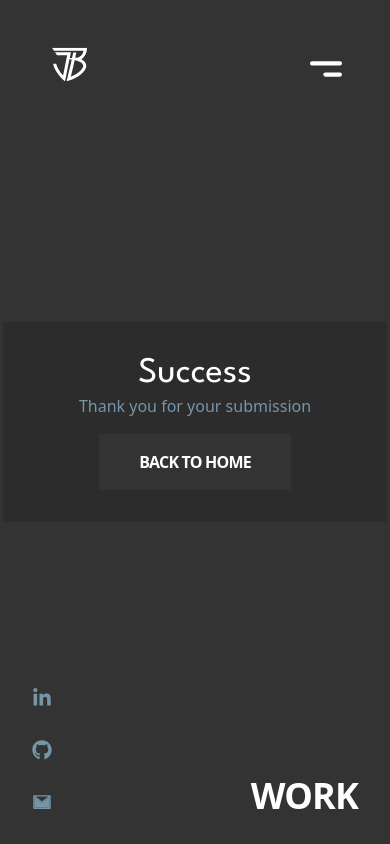
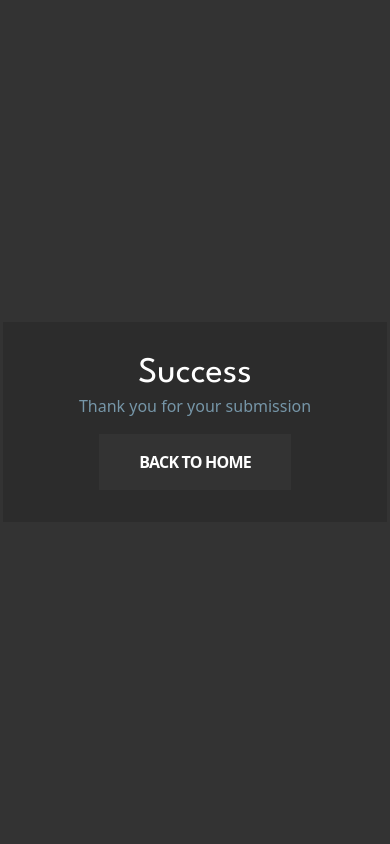
Before and after one commit to jablancTheDesigner/Jablanc-v3, a Next.js app: page /success in a window 390 px wide. Built offline with nearby package versions, Linux system fonts and the light colour scheme.

Commit message:
UI edits

```diff
--- a/components/Animated/AnimatedHeader.tsx
+++ b/components/Animated/AnimatedHeader.tsx
@@ -1,12 +1,16 @@
+import { motion } from "framer-motion";
 import AnimatedComponent from "./AnimatedComponent"
 
 const AnimatedHeader = ({title}) => {
     return (
-        <AnimatedComponent>
-            <h1 className="text-5xl md:text-5xl lg:text-6xl tracking-tight font-bold leading-[0.85] uppercase text-center text-white w-full mb-8">
-                {title}
-            </h1>
-        </AnimatedComponent>
+        <>
+            <AnimatedComponent>
+                <h1
+                    className="text-5xl tracking-tight font-bold leading-[0.85] uppercase text-center text-white w-full mb-8">
+                    {title}
+                </h1>
+            </AnimatedComponent>
+        </>
     )
 }
 
--- a/components/Footer.tsx
+++ b/components/Footer.tsx
@@ -6,18 +6,17 @@ import { TiLocationOutline } from "react-icons/ti";
 
 const Footer = () => {
     return (
-        <div className="fixed bottom-0 left-0 w-full z-10 flex justify-between items-end">
-            <SocialLinks />
+        <div className="w-full relative z-10 flex justify-between items-end">
             <motion.div
               initial={{ top: 50, opacity: 0 }}
               whileInView={{ top: [-30, 10, 0], opacity: 1 }}
               transition={{ type: "spring", stiffness: 400, damping: 17, delay: 0.75 }}>
               <button
-                className="text-4xl tracking-tight font-bold leading-[0.85] uppercase m-8 text-white hover:text-primary ease-linear bg-transparent"
+                className="text-2xl tracking-tight font-bold leading-[0.85] uppercase m-8 text-white hover:text-primary ease-linear bg-transparent"
                 data-testid="work-btn"
                 title={"Work"}
                 onClick={() => scrollToSection("projectList")}>
-                  Work
+                  Projects
                 </button>
             </motion.div>
         </div>
--- a/components/Hero.tsx
+++ b/components/Hero.tsx
@@ -15,6 +15,9 @@ import {
 } from 'react-icons/si';
 import { scrollToSection } from "../utilities/utilityFunctions";
 import AnimatedComponent from "./Animated/AnimatedComponent";
+import SocialLinks from "./SocialLinks";
+import Footer from "./Footer";
+import Nav from "./Nav";
 
 
 
@@ -36,26 +39,35 @@ const Hero = ({
 
   const renderIcon = (Icon , index) => {
     return (
-      <p className="mx-auto" key={index}><Icon /></p>
+      <p key={index} className="text-primary opacity-30"><Icon /></p>
     )
   }
   return (
 
-<div id="hero" className="hero bg-dark h-full py-[var(--nav-height)] flex flex-col items-center justify-center">
-      <div className="container mx-auto relative flex flex-col items-center justify-center px-4">
-        <div className="relative flex max-w-md md:max-w-xl lg:max-w-3xl flex-col z-10 mx-auto md:w-full ">
+<div id="hero" className="hero h-full flex flex-col items-center justify-center">
+      <Nav />
+      <div className="container m-auto relative flex flex-col items-center justify-center px-4">
+        <div className="relative flex max-w-xs md:max-w-md lg:max-w-xl flex-col z-10 md:w-full ">
             {/* Title Text */}
             <AnimatedComponent>
-              <div className="text-white z-2 relative py-4 md:py-8 font-league-spartan text-center px-4">
-                <h4 className="block text-xl md:text-3xl lg:text-4xl mb-4 text-white" data-testid="heading">
-                  {title}
+              <div className="flex items-center gap-8 justify-center">
+                <SocialLinks />
+                <div className="text-white z-2 relative font-league-spartan text-left flex flex-col gap-4">
+                  <h4
+                    className="block text-xl md:text-3xl lg:text-4xl text-white"
+                    data-testid="heading">
+                    {title},
                   </h4>
                   <h2
-                  className="text-5xl md:text-5xl lg:text-6xl tracking-tight font-bold leading-[0.85] uppercase"
+                    className="text-5xl tracking-tight font-bold leading-[0.85] uppercase"
                     data-testid="sub-heading">
-                  {subTitle}
+                    {subTitle}.
                   </h2>
-                <motion.div className="text-3xl relative mt-8 md:mb-0 mb-8 justify-center text-primary grid grid-cols-4 md:flex flex-wrap items-center gap-4 md:gap-8 md:max-w-full mx-auto">
+                  <h4 className="block text-4xl text-white" data-testid="heading">
+                    I like to build things for the web.
+                  </h4>
+                  <motion.div
+                    className="text-3xl relative justify-start text-primary flex-wrap items-start gap-4 md:gap-8 md:max-w-full hidden md:flex">
                     {icons.map((icon, idx) => {
                       return (
                         renderIcon(icon, idx)
@@ -63,12 +75,14 @@ const Hero = ({
                     })}
                   </motion.div>
                 </div>
+              </div>
             </AnimatedComponent>
              {/* Title Text end */}
             {/* Hero Button */}
             {/* Hero Button */}
         </div>
       </div>
+      {/* <Footer /> */}
     </div>
   );
 };
--- a/components/Layout.tsx
+++ b/components/Layout.tsx
@@ -8,9 +8,7 @@ import Footer from "./Footer";
 const Layout = ({ children }): ReactElement => {
   return (
     <PortfolioContextProvider>
-        <Nav />
         {children}
-        <Footer />
     </PortfolioContextProvider>
   );
 };
--- a/components/Nav.tsx
+++ b/components/Nav.tsx
@@ -2,6 +2,8 @@ import { useState, ReactElement } from "react";
 import Link from "next/link";
 import { usePortfolioContext } from "../context/PortfolioContext";
 import NavLinks from "./NavLinks";
+import AnimatedComponent from "./Animated/AnimatedComponent";
+import { motion } from "framer-motion";
 
 const links = [
   { url: "#top", name: "Home", active: true },
@@ -33,36 +35,38 @@ const Logo = (): ReactElement => {
 
 const Nav = (): ReactElement => {
   const [open, setOpen] = useState(false);
+  const [close, setClose] = useState(false);
   const linkClasses = "app-button app-button--primary md:text-5xl lg:text-6xl text-4xl !text-dark !font-bold";
   const { setSelectedProject, openProject, setOpenProject, navIsOpen, setNavIsOpen } = usePortfolioContext();
 
   const handleNavLink = () => {
     setOpen(false);
+    setClose(true)
     if(openProject){
       setSelectedProject(null);
       setOpenProject(false);
       setNavIsOpen(false)
     }
-
   }
 
   const handleNavOpen = () => {
     setOpen(!open)
+    setClose(!!open)
     setNavIsOpen(!navIsOpen)
   }
 
   return (
-    <header>
-      <nav className="absolute w-full text-dark z-[20] p-8">
-        <div className="mx-auto relative flex w-full justify-between items-start">
+    <header className="w-full z-[20] p-8 absolute top-0">
+      <nav className="mx-auto relative flex w-full justify-between items-center z-30">
           <Link href="/">
-            <a className={`px-4 py-0 flex items-center justify-center w-[75px] fill-white left-0 top-0 h-[var(--nav-height)] ${open ? "fill-dark" : "fill-white"}`}>
+            <a
+              className={`px-4 py-0 flex items-center justify-center w-[75px] fill-primary ${open ? "!fill-white" : "fill-primary"}`}>
               <Logo />
             </a>
           </Link>
-          <div className={`flex flex-col ml-auto z-[20] h-[var(--nav-height)] text-right pt-2`}>
+          <div className={`flex flex-col ml-auto z-[20] text-right`}>
             <button
-              className={`w-16 m-auto relative z-[9] appearance-none cursor-pointer opacity-100 !px-4 py-0 h-full items-center justify-center text-center hover:opacity-80 ${open ? "fill-dark" : "fill-white"} md:hidden flex`}
+              className={`w-16 m-auto relative z-[9] appearance-none cursor-pointer opacity-100 !px-4 py-0 h-full items-center justify-center text-center hover:opacity-80 ${open ? "fill-dark" : "fill-primary"} md:hidden flex`}
               onClick={() => handleNavOpen()}>
               {!open && (
                 <svg
@@ -119,14 +123,14 @@ const Nav = (): ReactElement => {
               <NavLinks />
             </div>
           </div>
-        </div>
       </nav>
 
-      <div
-        className={`fixed right-0 top-0 transition-all ease-in-out ${
-          open ? "opacity-100 z-[998]" : "opacity-0 -z-[1]"
-        }`}>
-        <div className="w-screen h-screen p-4 flex flex-col fixed top-0 left-0 pt-[var(--nav-height)] justify-center text-center bg-primary">
+      <motion.div
+            transition={{ type: "spring", stiffness: 700, damping: 5 }}
+            initial={{ scale: 0 }}
+            whileInView={{ scale: open ? [0, 1] : close ? [1,0] : [0,0]}}
+            className="w-full flex fixed top-0 left-0">
+            <div className="w-screen h-screen p-4 flex flex-col pt-[var(--nav-height)] justify-center text-center bg-primary">
               <div className="-mt-[var(--nav-height)] flex flex-col max-w-2xl mx-auto">
                 {links.map((link, index) => {
                   return (
@@ -145,7 +149,8 @@ const Nav = (): ReactElement => {
                 })}
               </div>
             </div>
-      </div>
+        </motion.div>
+
     </header>
   );
 };
--- a/components/NavLinks.tsx
+++ b/components/NavLinks.tsx
@@ -17,8 +17,8 @@ const NavLinks = () : ReactElement => {
                   <>
                     {link.active && (
                       <button
-                      className="text-base text-white font-semibold cursor-pointer opacity-50"
-                      onClick={() => scrollToSection(link.url)}>
+                        className="text-base text-white font-semibold cursor-pointer opacity-50"
+                        onClick={() => scrollToSection(link.url)}>
                       {link.name}
                     </button>
                     )}
--- a/components/ProjectsList.tsx
+++ b/components/ProjectsList.tsx
@@ -43,7 +43,7 @@ const ProjectsList = (): ReactElement => {
   }
 
   return (
-      <div id="projectList" className="min-h-full flex text-primary font-league-spartan w-full bg-dark">
+      <div id="projectList" className="min-h-full flex text-primary font-league-spartan w-full">
         <div className="container mx-auto px-4 relative max-w-4xl">
           <div className="gap-4 flex-col mb-8">
             <AnimatedComponent>
--- a/components/SocialLinks.tsx
+++ b/components/SocialLinks.tsx
@@ -11,15 +11,15 @@ const links = [
 
 function SocialLinks() {
   return (
-    <div className="flex justify-end text-lg text-primary md:w-auto w-full items-end my-8">
-      <ul className="list-none flex flex-col w-full justify-evenly">
+    <div className="flex justify-end text-lg text-primary w-auto items-end">
+      <ul className="list-none flex flex-col w-full justify-evenly gap-8">
         {links.map((link, i) => {
           return (
             <li
               key={i}
-              className="p-0 list-none text-2xl flex items-end">
+              className="p-0 list-none text-2xl flex items-end min-w-[24px]">
               <Link href={link.address}>
-                <a className="px-8 pt-8 text-xl" target="_blank">{link.icon}</a>
+                <a className="text-3xl lg:text-2xl" target="_blank">{link.icon}</a>
               </Link>
             </li>
           );
--- a/styles/_globals.scss
+++ b/styles/_globals.scss
@@ -43,6 +43,7 @@ body {
   margin: 0;
   color: var(--clr-primary);
   height: 100%;
+  background-color: var(--clr-dark);
 }
 
 #__next{
```
Lines whose indentation alone changed are shown as unchanged.
